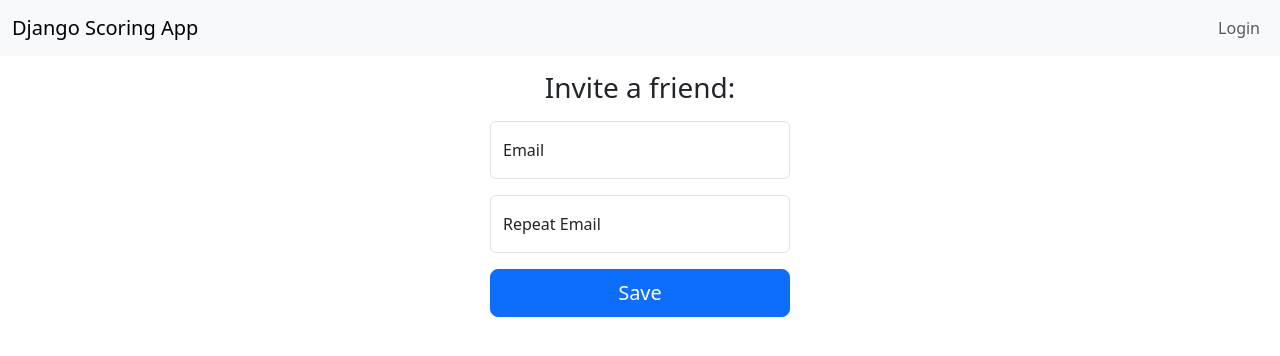
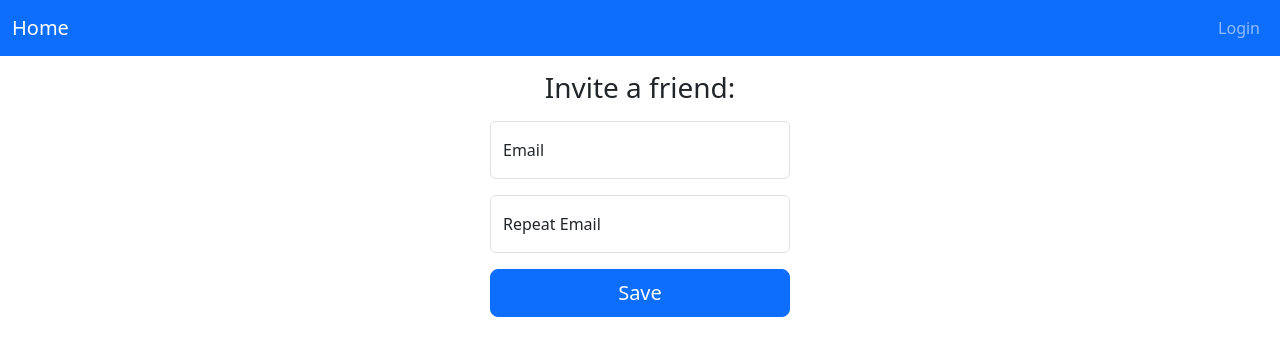
Before and after one commit to danielcaballero88/django-scoring-app, a Django app: page /accounts/invite/ in a window 1280 px wide. Shown: the top 356 px of the page. Run offline with Django 4.2, Linux system fonts and the light colour scheme; some libraries are stand-ins or nearby versions.

Commit message:
Improve navbar a bit

```diff
--- a/templates/base.html
+++ b/templates/base.html
@@ -18,10 +18,10 @@
     {% endblock extra_head %}
   </head>
   <body>
-    <nav class="navbar navbar-expand-lg navbar-light bg-light">
+    <nav class="navbar navbar-expand-lg navbar-dark bg-primary">
       <div class="container-fluid">
         <a class="navbar-brand" href="{% url 'scoring:index' %}">
-          Django Scoring App
+          Home
         </a>
         <div class="d-flex">
           <ul class="navbar-nav me-auto mb-2 mb-lg-0">
@@ -36,7 +36,7 @@
                 <li class="nav-item dropdown">
                   <button
                     type="button"
-                    class="btn btn-secondary dropdown-toggle ms-1"
+                    class="btn btn-light dropdown-toggle ms-1"
                     data-bs-toggle="dropdown"
                     aria-expanded="false"
                   >
```
